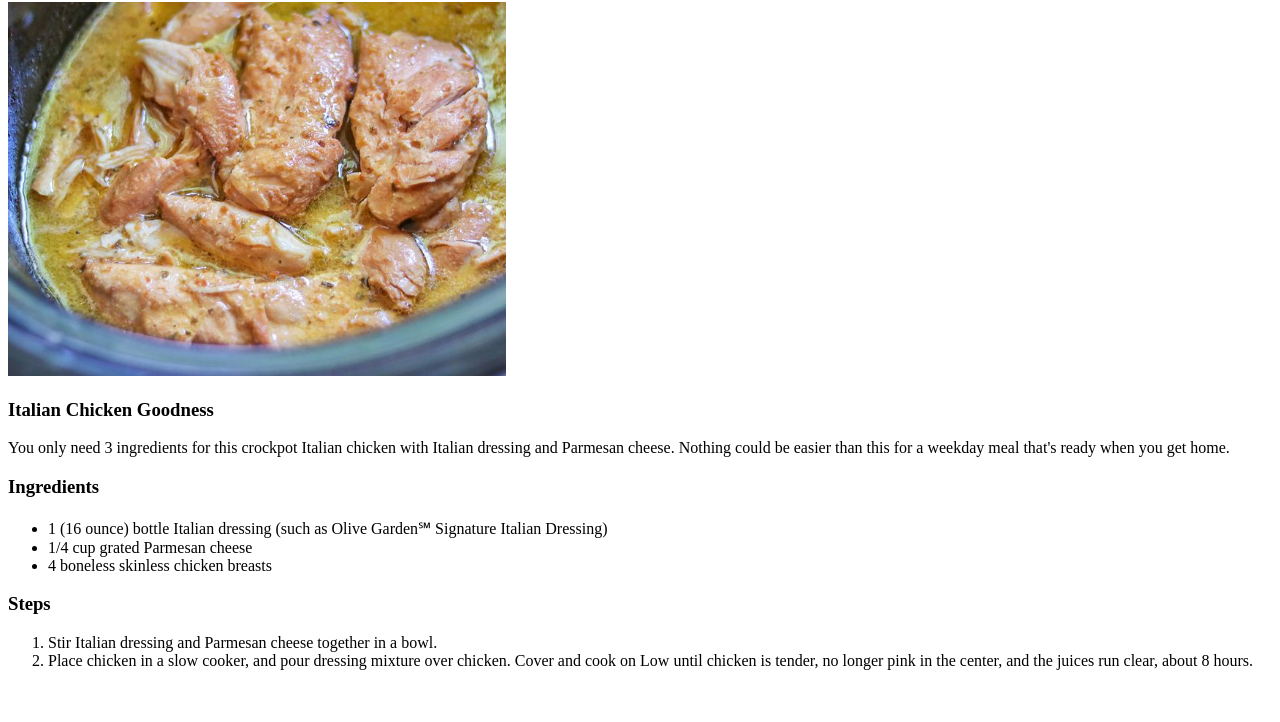
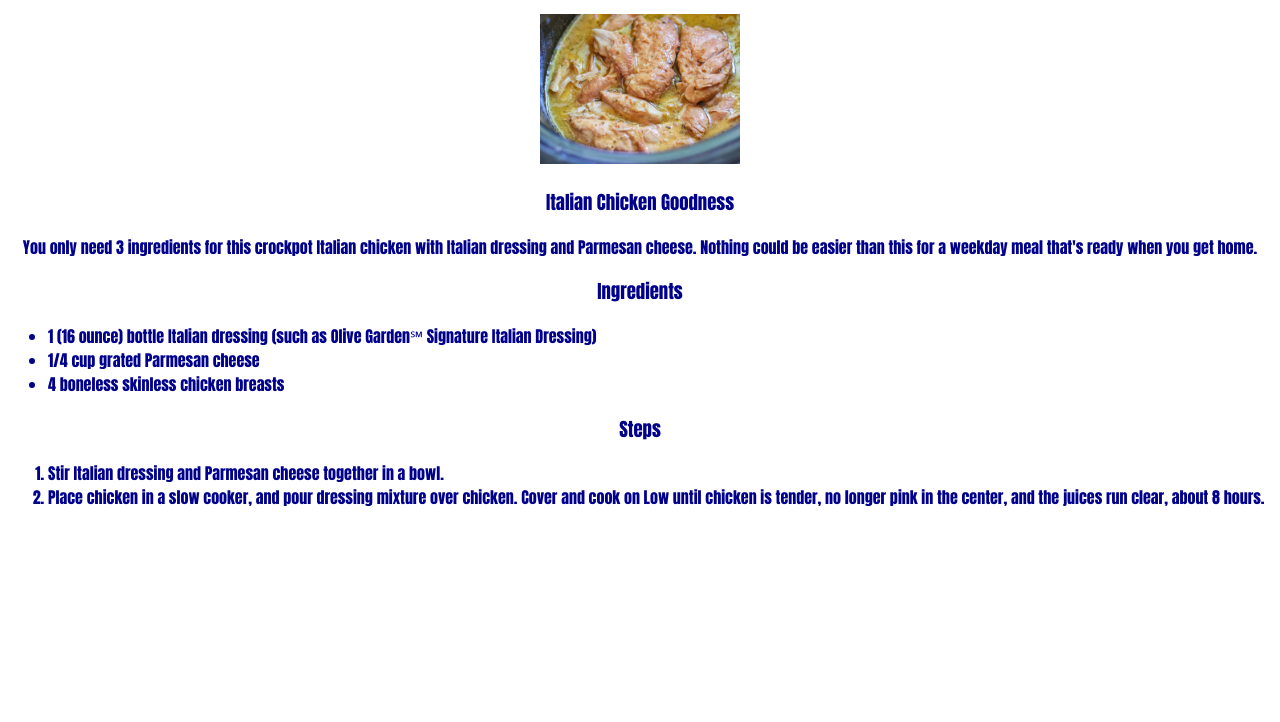
Before and after one commit to Arctic-Furnace/odin-recipes, a plain HTML site: page recipes/crockpot-italian-chicken.html in a window 1280 px wide. Shown: the part 78-800 px from the top of the page. Drawn offline with Linux system fonts and the light colour scheme.

Commit message:
add styling to the recipe pages

```diff
--- a/recipes/crockpot-italian-chicken.html
+++ b/recipes/crockpot-italian-chicken.html
@@ -2,11 +2,12 @@
 <html>
     <head>
         <meta charset="utf-8">
+        <link href="../style.css" rel="stylesheet"/>
         <title>Crockpot Italian Chicken</title>
     </head>
     <body>
         <h1>Crockpot Italian Chicken</h1>
-        <img src="../images/crockpot-italian-chicken.png" alt="Crockpot Italian Chicken">
+        <img class="picture" src="../images/crockpot-italian-chicken.png" alt="Crockpot Italian Chicken">
         <h3>Italian Chicken Goodness</h3>
         <p>You only need 3 ingredients for this crockpot Italian chicken with Italian dressing and Parmesan cheese. Nothing could be easier than this for a weekday meal that's ready when you get home.</p>
         <h3>Ingredients</h3>
--- /dev/null
+++ b/style.css
@@ -0,0 +1,14 @@
+body{
+    font-family: Impact, Haettenschweiler, 'Arial Narrow Bold', sans-serif;
+    color: darkblue;
+    text-align: center;
+}
+
+.picture{
+    width: 200px;
+    height: auto;
+}
+
+li{
+    text-align: left;
+}
```
Also changed, not shown: index.html (+1 -0 lines), recipes/deep-fried-oreos.html (+2 -1 lines), recipes/slow-cooker-sausage-with-sauce.html (+2 -1 lines).
